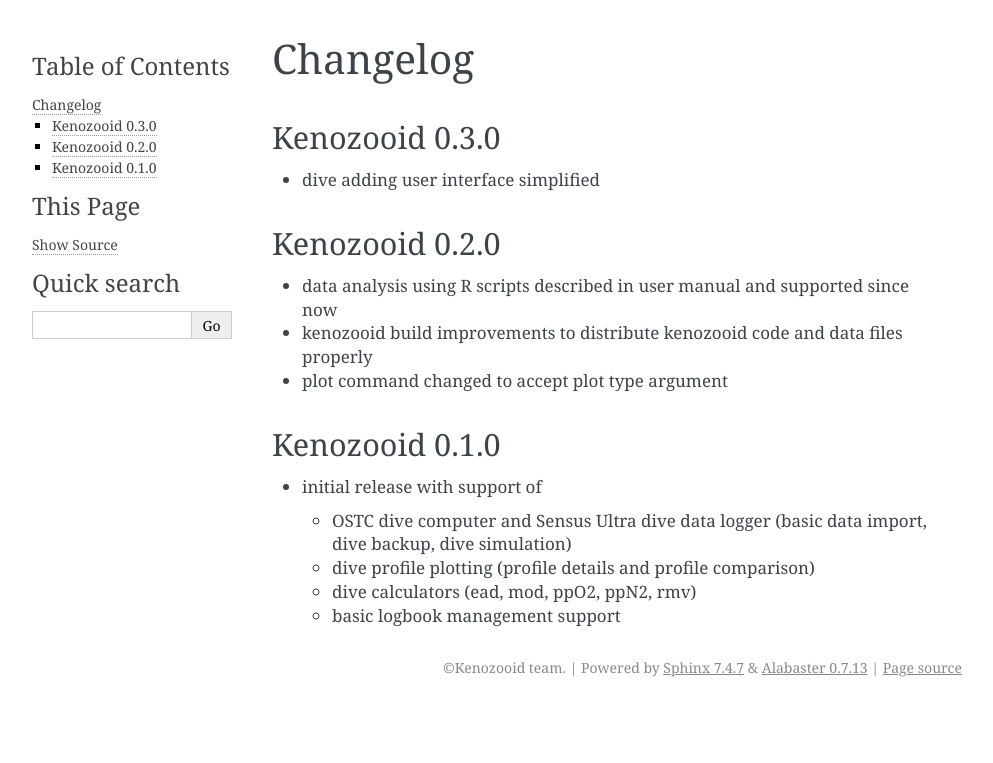
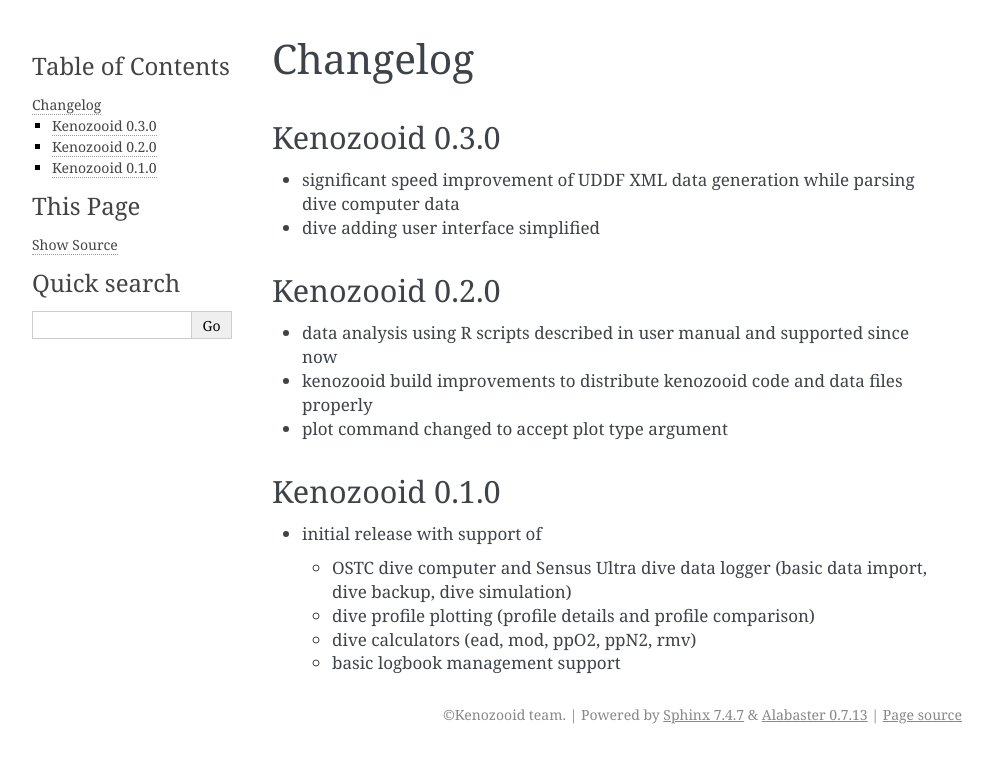
Before and after one commit to gitGNU/gnu_kenozooid, a Sphinx documentation site: the page built from doc/user/changelog.rst, in a window 1280 px wide. Shown: the top 763 px of the page, without its empty margins (148-1141 px from the left). Built offline with Sphinx 7.4.7, drawn with Linux system fonts in a browser that asks for light colours.

Commit message:
- updated changelog for version 0.3.0 in user manual

```diff
--- a/doc/user/changelog.rst
+++ b/doc/user/changelog.rst
@@ -4,6 +4,8 @@
 Kenozooid 0.3.0
 ---------------
 
+- significant speed improvement of UDDF XML data generation while parsing
+  dive computer data
 - dive adding user interface simplified
 
 Kenozooid 0.2.0
```
